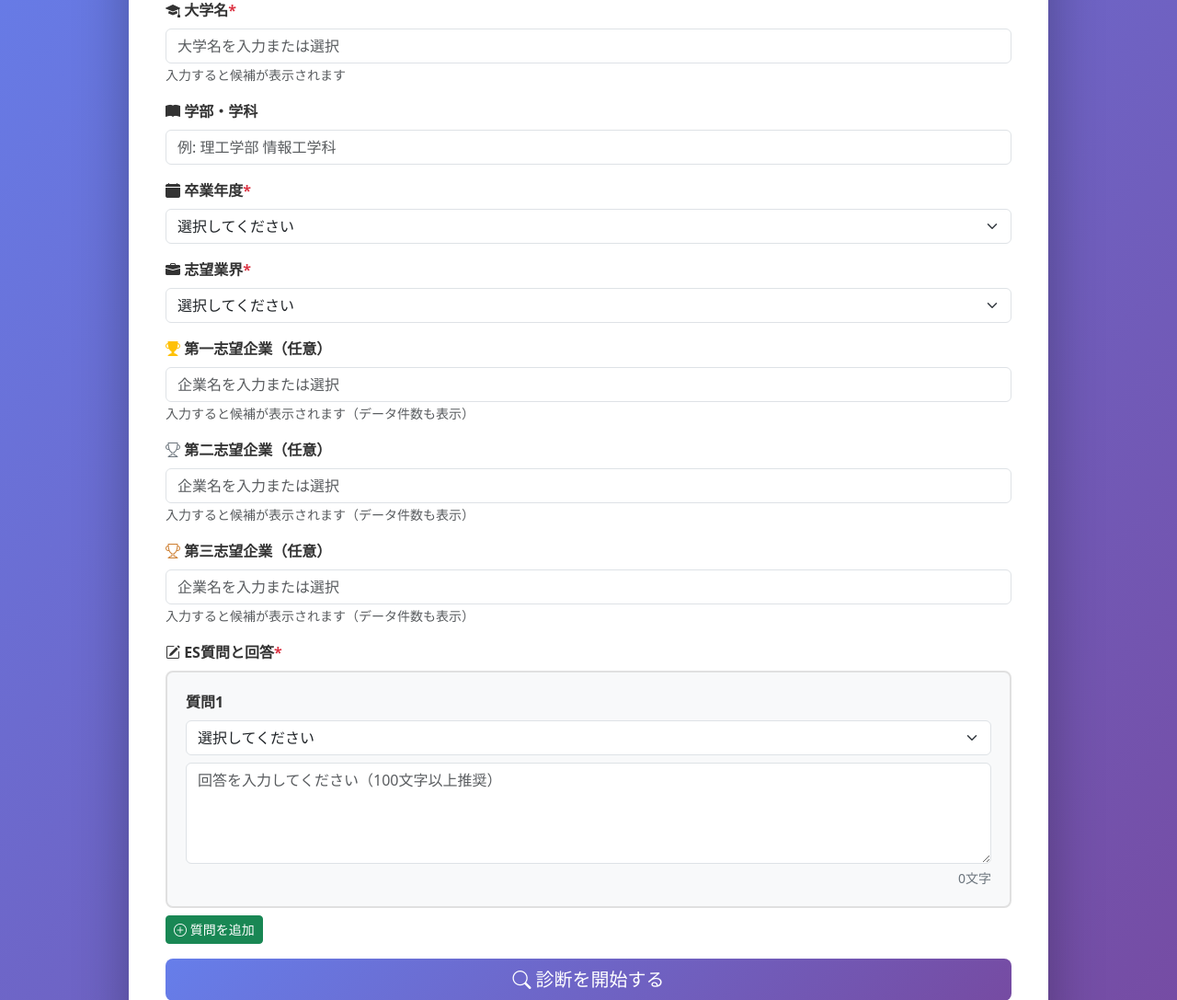
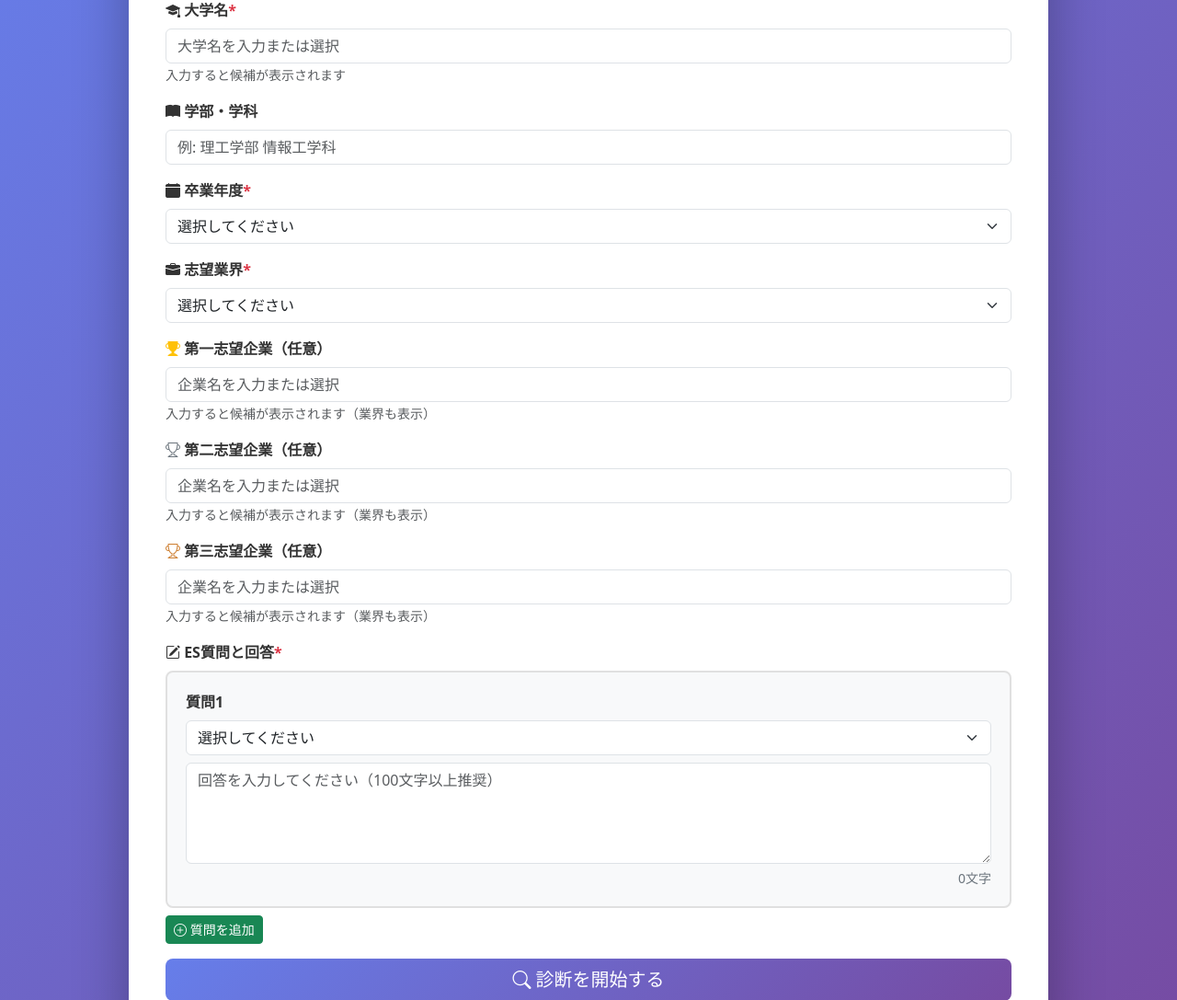
Before and after one commit to ryosuke-fujii/es, a Flask app: page / in a window 1280 px wide. Shown: the part 163-1250 px from the top of the page at 92% size. Run offline with Flask 3, Linux system fonts and the light colour scheme.

Commit message:
feat: Show industry instead of count for company selection and add empty state message
1. Replace data count with industry for company datalist:
   - Add companyIndustries mapping in backend (company -> industry)
   - Show industry name instead of data count in company datalist
   - Update help text to indicate industry display
   - Backend: Get most frequent industry for each company using mode()

2. Add empty state message for industry ES section:
   - Display informative message when no industry ES samples found
   - Guide users to check the general similar ES section
   - Use Bootstrap alert-info styling for better UX

These changes make company selection more informative by showing the
industry context, and provide better feedback when industry-specific
ES samples are not available.

```diff
--- a/src/app.py
+++ b/src/app.py
@@ -553,6 +553,15 @@ def home():
     """フロントエンドUI - データを埋め込んだHTMLを返す"""
     print("\n🌐 ページ生成中...")
 
+    # 企業と業界のマッピングを作成
+    company_industries = {}
+    for company in companies_list[:300]:
+        company_data = es_data[es_data['company_name'] == company]
+        if len(company_data) > 0:
+            # 最も多い業界を取得
+            industry = company_data['industry'].mode()[0] if len(company_data['industry'].mode()) > 0 else '不明'
+            company_industries[company] = industry
+
     # 選択肢データを準備
     embedded_data = {
         'universities': universities_list[:200],  # 最初の200校
@@ -560,7 +569,8 @@ def home():
         'companies': companies_list[:300],  # 最初の300社
         'commonQuestions': common_questions,
         'companyCounts': {k: v for k, v in company_counts.items() if k in companies_list[:300]},
-        'industryCounts': industry_counts
+        'industryCounts': industry_counts,
+        'companyIndustries': company_industries  # 企業と業界のマッピング
     }
 
     # JSONシリアライズ（ensure_ascii=Trueで安全に）
--- a/templates/index.html
+++ b/templates/index.html
@@ -195,7 +195,7 @@
                         <input type="text" class="form-control" id="targetCompany1"
                                list="companies-list" placeholder="企業名を入力または選択">
                         <datalist id="companies-list"></datalist>
-                        <small class="text-muted">入力すると候補が表示されます（データ件数も表示）</small>
+                        <small class="text-muted">入力すると候補が表示されます（業界も表示）</small>
                     </div>
 
                     <!-- 第二志望企業 -->
@@ -205,7 +205,7 @@
                         </label>
                         <input type="text" class="form-control" id="targetCompany2"
                                list="companies-list" placeholder="企業名を入力または選択">
-                        <small class="text-muted">入力すると候補が表示されます（データ件数も表示）</small>
+                        <small class="text-muted">入力すると候補が表示されます（業界も表示）</small>
                     </div>
 
                     <!-- 第三志望企業 -->
@@ -215,7 +215,7 @@
                         </label>
                         <input type="text" class="form-control" id="targetCompany3"
                                list="companies-list" placeholder="企業名を入力または選択">
-                        <small class="text-muted">入力すると候補が表示されます（データ件数も表示）</small>
+                        <small class="text-muted">入力すると候補が表示されます（業界も表示）</small>
                     </div>
 
                     <!-- ES質問と回答 -->
@@ -360,6 +360,7 @@
         let commonQuestions = [];
         let companyCounts = {};
         let industryCounts = {};
+        let companyIndustries = {};
 
         function initializeSelects() {
             console.log('📋 選択肢を初期化中...');
@@ -379,6 +380,7 @@
                 commonQuestions = window.EMBEDDED_DATA.commonQuestions || [];
                 companyCounts = window.EMBEDDED_DATA.companyCounts || {};
                 industryCounts = window.EMBEDDED_DATA.industryCounts || {};
+                companyIndustries = window.EMBEDDED_DATA.companyIndustries || {};
 
                 console.log(`✅ データ取得完了: 大学${universities.length}校, 業界${industries.length}種類, 企業${companies.length}社`);
 
@@ -400,13 +402,13 @@
                     industrySelect.appendChild(option);
                 });
 
-                // 企業名のdatalist（データ数付き）
+                // 企業名のdatalist（業界表示）
                 const companiesList = document.getElementById('companies-list');
                 companies.forEach(comp => {
                     const option = document.createElement('option');
-                    const count = companyCounts[comp] || 0;
+                    const industry = companyIndustries[comp] || '不明';
                     option.value = comp;
-                    option.textContent = `${comp} (${count}件)`;
+                    option.textContent = `${comp} (${industry})`;
                     companiesList.appendChild(option);
                 });
 
@@ -740,6 +742,14 @@
                     <h5 class="text-primary mb-3"><i class="bi bi-file-earmark-text-fill"></i> 志望業界内の類似ES</h5>
                     ${industrySimilarESHtml}
                 `;
+            } else {
+                // 業界内ESがない場合のメッセージ
+                document.getElementById('industry-similar-es-section').innerHTML = `
+                    <h5 class="text-primary mb-3"><i class="bi bi-file-earmark-text-fill"></i> 志望業界内の類似ES</h5>
+                    <div class="alert alert-info">
+                        <i class="bi bi-info-circle"></i> 志望業界内の類似するESは見つかりませんでした。他の業界のESは「類似する合格ES」セクションをご確認ください。
+                    </div>
+                `;
             }
 
             // ES分析
```
